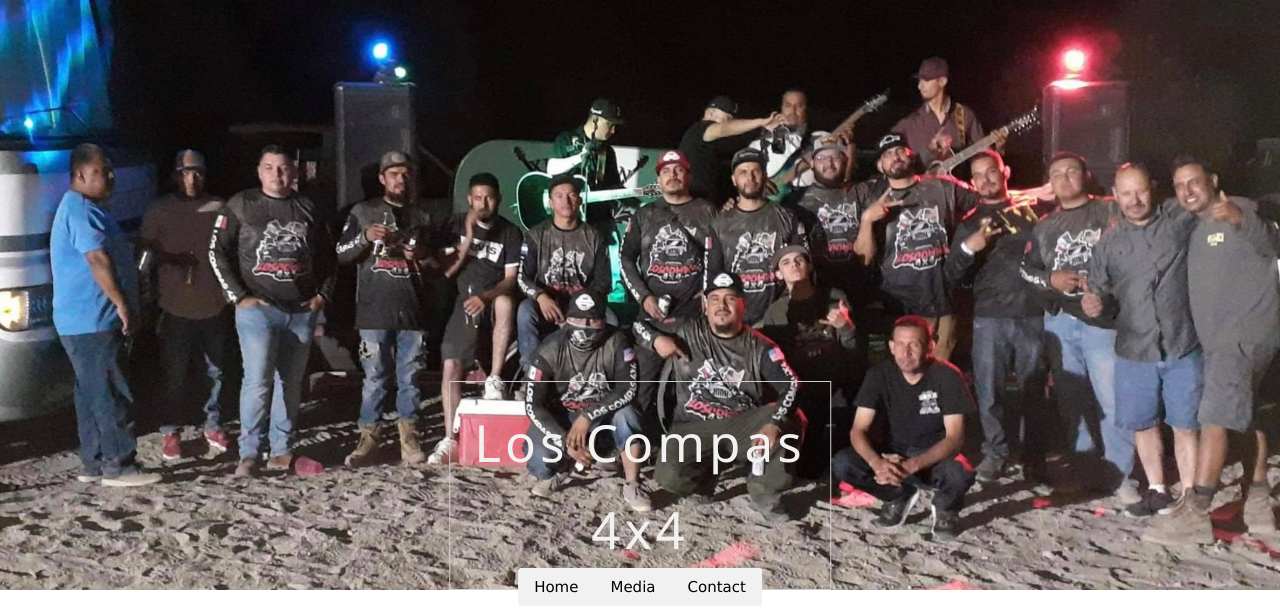
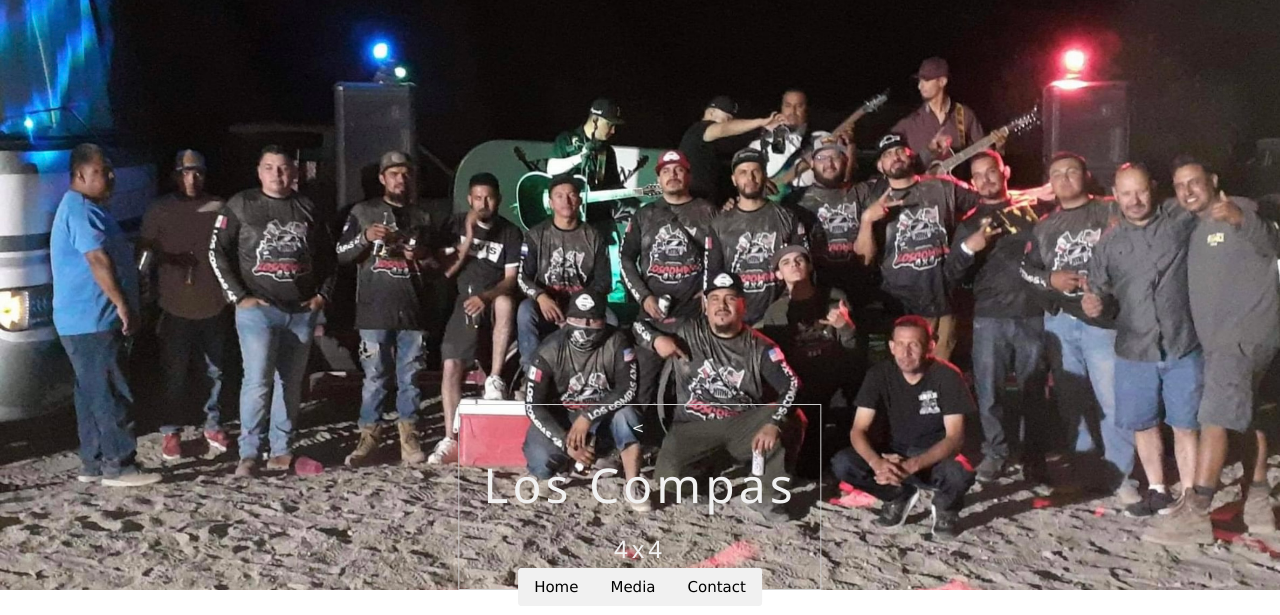
Before and after one commit to angeltee123/loscompas, a plain HTML site: page index.html in a window 1280 px wide. Shown: the top 615 px of the page. Drawn offline with nearby package versions, Linux system fonts and the light colour scheme.

Commit message:
Update index.html

```diff
--- a/index.html
+++ b/index.html
@@ -13,11 +13,9 @@
 <header class="w3-display-container w3-content w3-center" style="max-width:1500px">
   <img class="w3-image" src="images/groupbanner.png" alt="Los Compas" width="1500" height="600">
   <div class="w3-display-bottommiddle w3-padding-large w3-border w3-wide w3-text-light-grey w3-center">
-    <!-- <h1 class="w3-display-topmiddle w3-large" style="font-size:3vw>Los Compas</h1> -->
-    <!-- <h1 class="w3-hide-medium w3-hide-small w3-xxxlarge">Los Compas</h1> -->
-    <!-- <h5 class="w3-hide-large" style="white-space:nowrap">Los Compas</h5> -->
-    <h1 style="font-size:4vw">Los Compas</h1>
-    <h3 class="w3-hide-medium w3-hide-medium" style="font-size:4vw">4x4</h3>
+    <<h1 class="w3-hide-medium w3-hide-small w3-xxxlarge">Los Compas</h1>
+    <h5 class="w3-hide-large" style="white-space:nowrap">Los Compas</h5>
+    <h3 class="w3-hide-medium w3-hide-small">4x4</h3>
   </div>
 
   <!-- Navbar (placed at the bottom of the header image) -->
```
